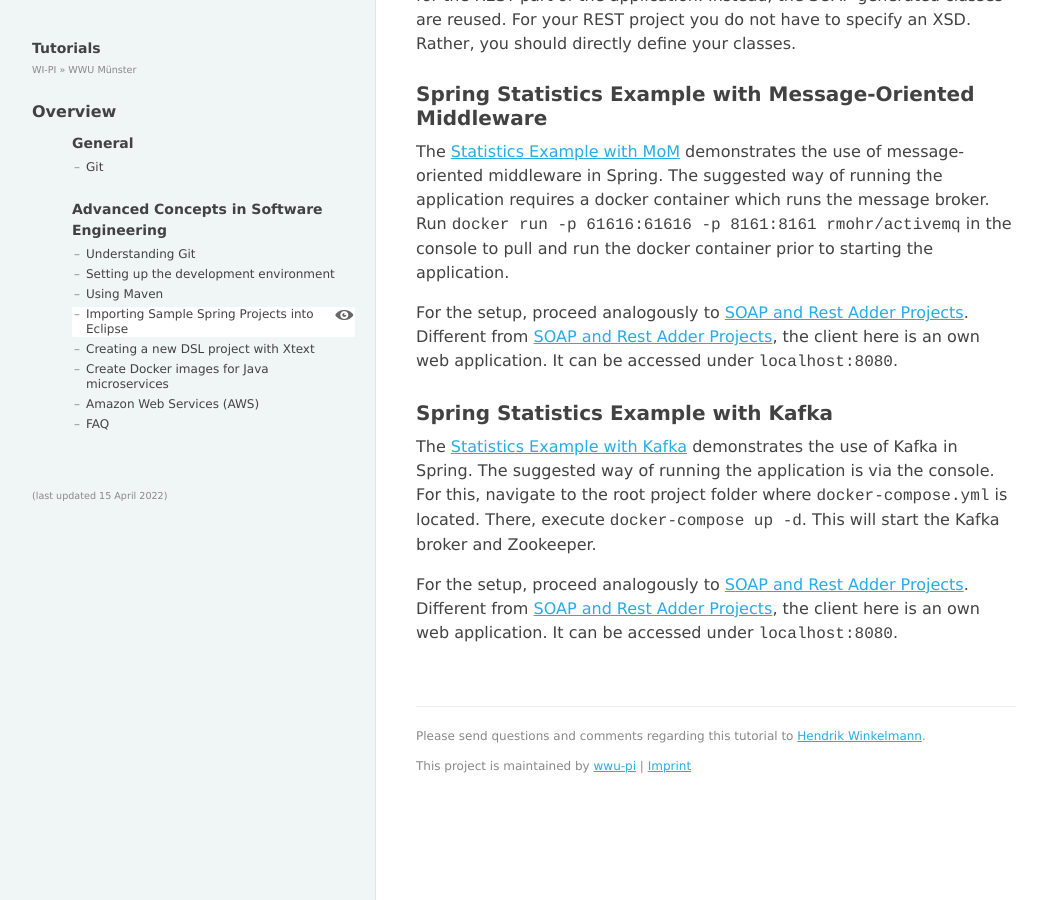
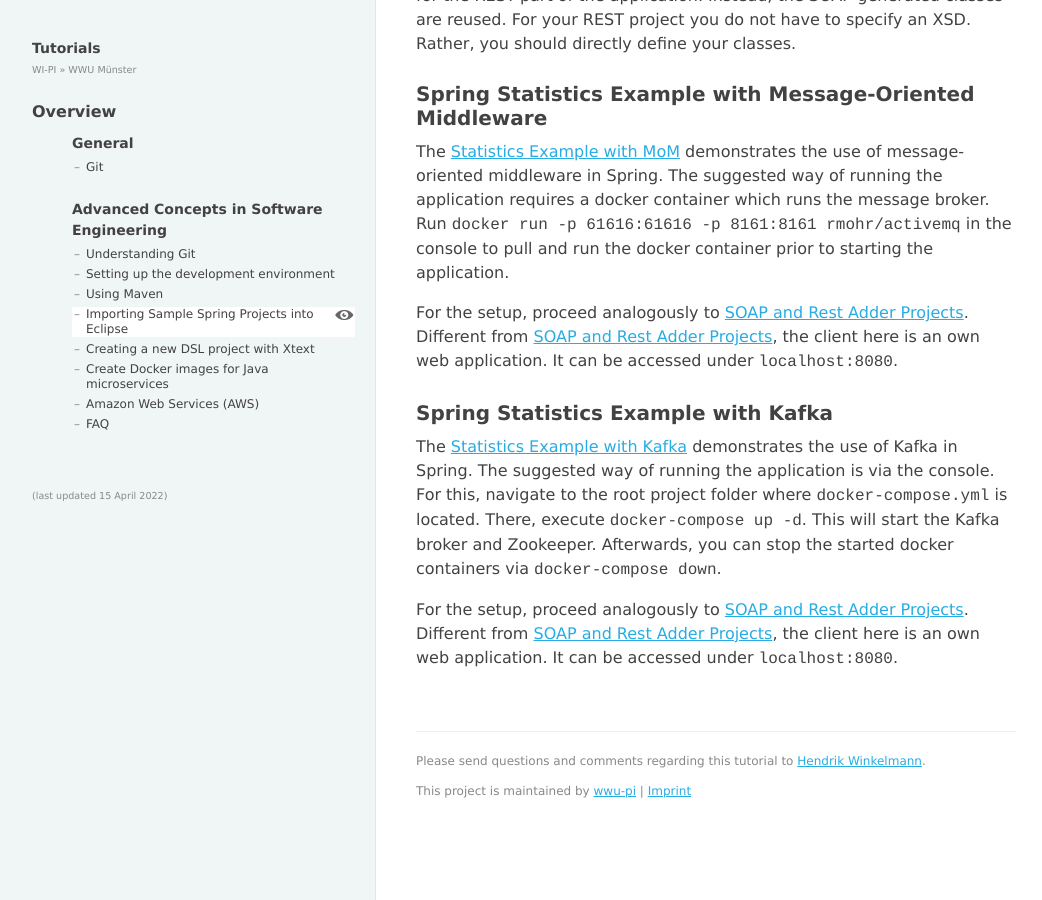
Before and after one commit to wwu-pi/tutorials, a Jekyll site: the page built from lectures/acse/030_importing_sample_projects.md, in a window 1280 px wide and 900 px high, scrolled down 7008 px. Shown: the whole window, without its empty margins (8-1050 px from the left). Built offline with Jekyll 4.4.1, drawn with Linux system fonts in a browser that asks for light colours.

Commit message:
Added how to stop docker containers started with docker-compose

```diff
--- a/lectures/acse/030_importing_sample_projects.md
+++ b/lectures/acse/030_importing_sample_projects.md
@@ -185,6 +185,7 @@ the client here is an own web application. It can be accessed under <code>localh
 The [Statistics Example with Kafka](https://github.com/wwu-pi/acse-statistics-with-kafka) demonstrates the use of Kafka in Spring.
 The suggested way of running the application is via the console. For this, navigate to the root project folder where `docker-compose.yml` is located.
 There, execute `docker-compose up -d`. This will start the Kafka broker and Zookeeper.
+Afterwards, you can stop the started docker containers via `docker-compose down`.
 
 For the setup, proceed analogously to [SOAP and Rest Adder Projects](#sr). Different from [SOAP and Rest Adder Projects](#sr),
 the client here is an own web application. It can be accessed under <code>localhost:8080</code>.
```
